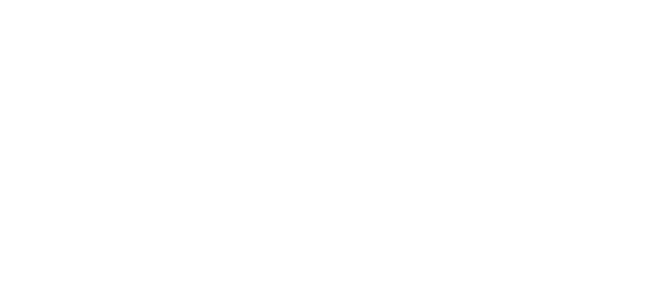
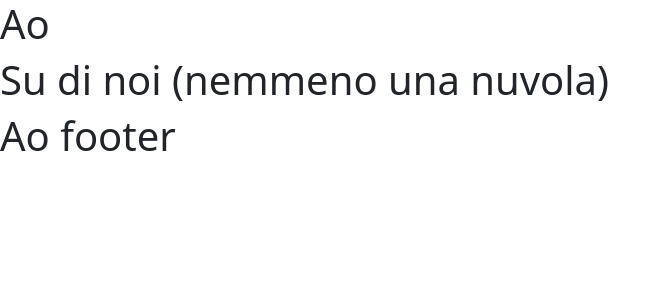
Before and after one commit to antonioferrigno28/react-router, a React (Vite) app: page /about in a window 1280 px wide. Shown: the top 300 px of the page, without its empty margins (0-671 px from the left). Built offline with nearby package versions, Linux system fonts and the light colour scheme.

Commit message:
fixed return

```diff
--- a/src/App.jsx
+++ b/src/App.jsx
@@ -7,6 +7,7 @@ import AboutPage from "./pages/AboutPage";
 import PostsPage from "./pages/PostsPage";
 
 function App() {
+  return (
     <BrowserRouter>
       <Routes>
         <Route Component={DefaultLayout}>
@@ -15,7 +16,8 @@ function App() {
           <Route path="/posts" Component={PostsPage} />
         </Route>
       </Routes>
-  </BrowserRouter>;
+    </BrowserRouter>
+  );
 }
 
 export default App;
--- a/src/pages/AboutPage.jsx
+++ b/src/pages/AboutPage.jsx
@@ -1,3 +1,3 @@
 export default function PostsPage() {
-  return <h1>Su di noi (nemmeno una nuvola) :</h1>;
+  return <h1>Su di noi (nemmeno una nuvola)</h1>;
 }
```
Lines whose indentation alone changed are shown as unchanged.
